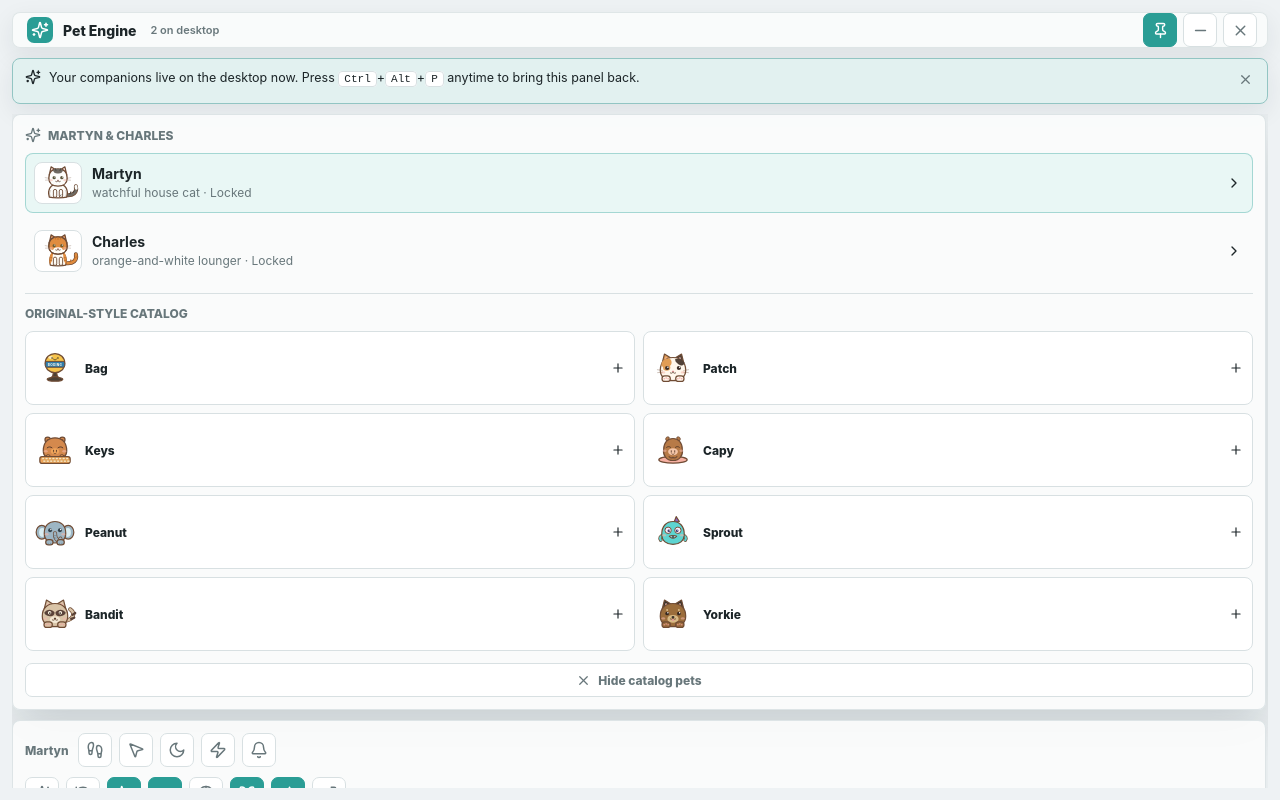
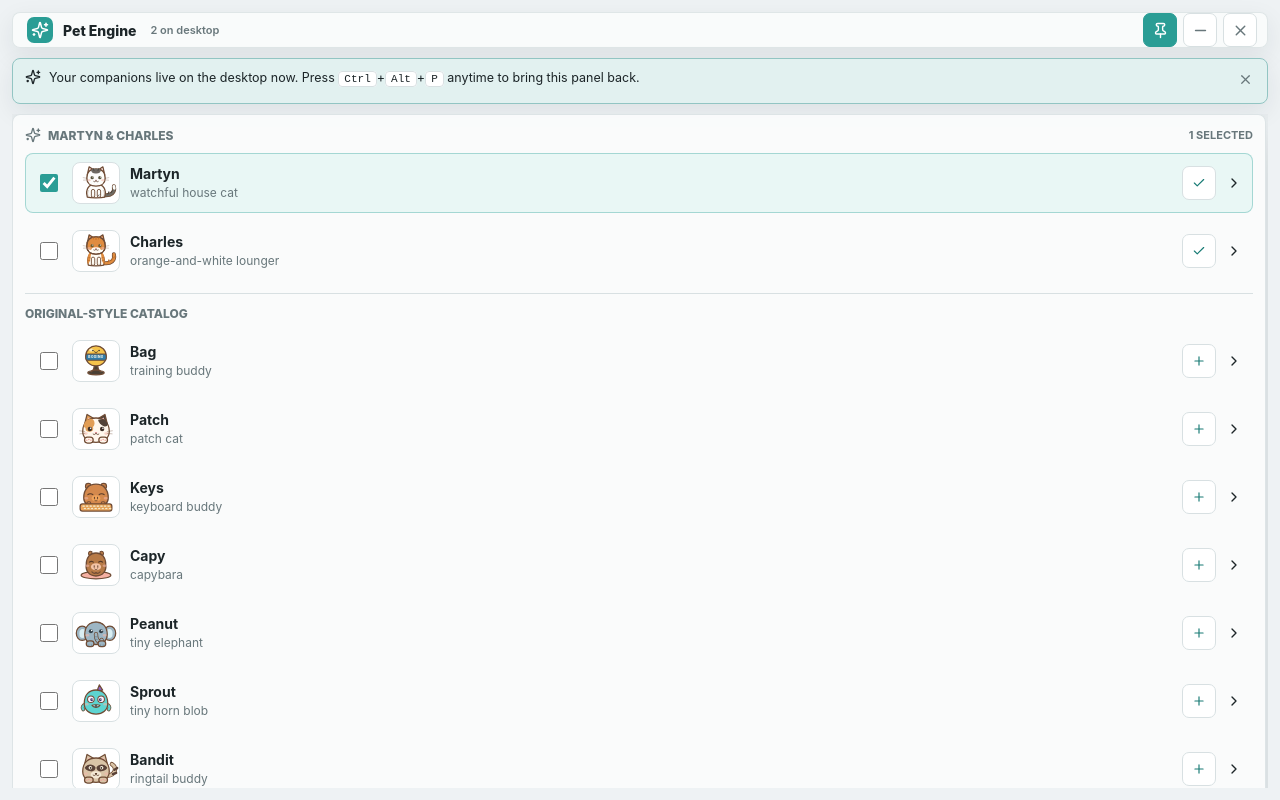
Before and after one commit to jbenzaquen42/Pet-Engine, a React (Vite) app: page / in a window 1280 px wide. Built offline with nearby package versions, Linux system fonts and the light colour scheme.

Commit message:
feat: add companion multi-edit controls

```diff
--- a/src/App.tsx
+++ b/src/App.tsx
@@ -6,9 +6,11 @@ import {
   findSelectedCompanion,
   getSummonedCompanions,
   normalizeCompanionState,
+  updateCompanionsByIds,
   setCompanionSummoned
 } from "./companionState";
 import { CommandBar } from "./components/CommandBar";
+import { CompanionEditor } from "./components/CompanionEditor";
 import { CompanionTray } from "./components/CompanionTray";
 import { ToolDrawer, type ToolTab } from "./components/ToolDrawer";
 import { uid, useLocalStorageState } from "./storage";
@@ -61,7 +63,8 @@ function App() {
   const [notes, setNotes] = useLocalStorageState(STORAGE_KEYS.notes, "Today feels lighter with company on the desktop.");
   const [tasks, setTasks] = useLocalStorageState<TaskItem[]>(STORAGE_KEYS.tasks, initialTasks);
   const [stats, setStats] = useLocalStorageState<StatsState>(STORAGE_KEYS.stats, initialStats);
-  const [selectedPetId, setSelectedPetId] = useState(() => summonedCompanions[0]?.id ?? "martyn");
+  const [focusedPetId, setFocusedPetId] = useState(() => summonedCompanions[0]?.id ?? "martyn");
+  const [selectedPetIds, setSelectedPetIds] = useState<string[]>(() => [summonedCompanions[0]?.id ?? "martyn"]);
   const [toolTab, setToolTab] = useState<ToolTab>("notes");
   const [newTask, setNewTask] = useState("");
   const [timerSeconds, setTimerSeconds] = useState(25 * 60);
@@ -69,7 +72,7 @@ function App() {
   const [firstRunSeen, setFirstRunSeen] = useLocalStorageState<boolean>(STORAGE_KEYS.firstRun, false);
   const showFirstRun = !firstRunSeen;
 
-  const selectedPet = findSelectedCompanion(companions, selectedPetId);
+  const selectedPet = findSelectedCompanion(companions, focusedPetId);
 
   const updateSettings = useCallback(
     (patch: Partial<EngineSettings>) => {
@@ -83,10 +86,10 @@ function App() {
   }, [setStats]);
 
   useEffect(() => {
-    if (!summonedCompanions.some((pet) => pet.id === selectedPetId) && summonedCompanions[0]) {
-      setSelectedPetId(summonedCompanions[0].id);
+    if (!summonedCompanions.some((pet) => pet.id === focusedPetId) && summonedCompanions[0]) {
+      setFocusedPetId(summonedCompanions[0].id);
     }
-  }, [summonedCompanions, selectedPetId]);
+  }, [focusedPetId, summonedCompanions]);
 
   useEffect(() => {
     if (!window.petEngine) {
@@ -187,10 +190,21 @@ function App() {
     (id: string, summoned: boolean) => {
       updateCompanions((current) => setCompanionSummoned(current, id, summoned));
       if (summoned) {
-        setSelectedPetId(id);
+        setFocusedPetId(id);
+        setSelectedPetIds([id]);
       }
     },
     [updateCompanions]
+  );
+
+  const updateSelectedCompanions = useCallback(
+    (patch: Partial<PetProfile>) => {
+      setCompanionState((current) => ({
+        ...current,
+        companions: updateCompanionsByIds(current.companions, selectedPetIds, patch)
+      }));
+    },
+    [selectedPetIds, setCompanionState]
   );
 
   const addTask = useCallback(() => {
@@ -231,9 +245,17 @@ function App() {
       <section className="workspace">
         <CompanionTray
           companions={companions}
-          selectedPetId={selectedPetId}
-          onSelect={setSelectedPetId}
+          focusedPetId={focusedPetId}
+          selectedPetIds={selectedPetIds}
+          onFocus={setFocusedPetId}
+          onSelectionChange={setSelectedPetIds}
           onToggleSummoned={toggleSummoned}
+        />
+
+        <CompanionEditor
+          companions={companions}
+          selectedPetIds={selectedPetIds}
+          onUpdateSelected={updateSelectedCompanions}
         />
 
         <CommandBar
@@ -244,10 +266,10 @@ function App() {
             window.petEngine?.pushCommand({
               behavior,
               target,
-              id: target === "selected" ? selectedPetId : undefined
+              id: target === "selected" ? focusedPetId : undefined
             })
           }
-          onCall={() => window.petEngine?.pushCommand({ behavior: "walk", target: "selected", id: selectedPetId })}
+          onCall={() => window.petEngine?.pushCommand({ behavior: "walk", target: "selected", id: focusedPetId })}
           onReset={() => window.petEngine?.pushCommand({ behavior: "idle", target: "all" })}
         />
 
--- /dev/null
+++ b/src/components/CompanionEditor.tsx
@@ -0,0 +1,60 @@
+import { getSharedNumberValue } from "../companionState";
+import type { PetProfile } from "../types";
+
+interface CompanionEditorProps {
+  companions: PetProfile[];
+  selectedPetIds: string[];
+  onUpdateSelected: (patch: Partial<PetProfile>) => void;
+}
+
+const fields = [
+  { key: "size", label: "Size", min: 0.65, max: 1.4, step: 0.01 },
+  { key: "speed", label: "Pace", min: 0.2, max: 1, step: 0.01 },
+  { key: "energy", label: "Energy", min: 0.05, max: 1, step: 0.01 }
+] as const;
+
+export function CompanionEditor({ companions, selectedPetIds, onUpdateSelected }: CompanionEditorProps) {
+  const selected = companions.filter((pet) => selectedPetIds.includes(pet.id));
+  if (selected.length === 0) {
+    return (
+      <section className="companion-editor" aria-label="Companion editor">
+        <h2>No companion selected</h2>
+      </section>
+    );
+  }
+
+  const heading = selected.length === 1 ? selected[0].name : `${selected.length} selected`;
+
+  return (
+    <section className="companion-editor" aria-label="Companion editor">
+      <div className="editor-head">
+        <h2>{heading}</h2>
+        <small>{selected.length === 1 ? selected[0].breedLabel : "Multi-edit"}</small>
+      </div>
+      <div className="editor-fields">
+        {fields.map((field) => {
+          const value = getSharedNumberValue(companions, selectedPetIds, field.key);
+          const numeric = typeof value === "number" ? value : Number(field.min);
+          return (
+            <label className="range-field" key={field.key}>
+              <span>
+                {field.label}
+                <strong>{value === "mixed" ? "Mixed" : `${Math.round(numeric * 100)}%`}</strong>
+              </span>
+              <input
+                type="range"
+                min={field.min}
+                max={field.max}
+                step={field.step}
+                value={numeric}
+                onChange={(event) =>
+                  onUpdateSelected({ [field.key]: Number(event.target.value) } as Partial<PetProfile>)
+                }
+              />
+            </label>
+          );
+        })}
+      </div>
+    </section>
+  );
+}
--- a/src/components/CompanionTray.tsx
+++ b/src/components/CompanionTray.tsx
@@ -1,15 +1,29 @@
-import { Check, ChevronRight, Plus, Sparkles, X } from "lucide-react";
+import { Check, ChevronRight, Plus, Sparkles } from "lucide-react";
 import { PetAvatar } from "../PetAvatar";
 import type { PetProfile } from "../types";
 
 interface CompanionTrayProps {
   companions: PetProfile[];
-  selectedPetId: string;
-  onSelect: (id: string) => void;
+  focusedPetId: string;
+  selectedPetIds: string[];
+  onFocus: (id: string) => void;
+  onSelectionChange: (ids: string[]) => void;
   onToggleSummoned: (id: string, summoned: boolean) => void;
 }
 
-export function CompanionTray({ companions, selectedPetId, onSelect, onToggleSummoned }: CompanionTrayProps) {
+function buildNextSelection(selectedPetIds: string[], petId: string, checked: boolean) {
+  const next = checked ? [...selectedPetIds, petId] : selectedPetIds.filter((id) => id !== petId);
+  return next.length ? next : [petId];
+}
+
+export function CompanionTray({
+  companions,
+  focusedPetId,
+  selectedPetIds,
+  onFocus,
+  onSelectionChange,
+  onToggleSummoned
+}: CompanionTrayProps) {
   const custom = companions.filter((pet) => pet.kind === "custom");
   const catalog = companions.filter((pet) => pet.kind === "catalog");
 
@@ -19,53 +33,103 @@ export function CompanionTray({ companions, selectedPetId, onSelect, onToggleSum
         <div className="section-title">
           <Sparkles size={16} />
           Martyn & Charles
+          <small className="selection-count">{selectedPetIds.length} selected</small>
         </div>
         <div className="pet-list">
           {custom.map((pet) => (
-            <button
-              className={`pet-card ${selectedPetId === pet.id ? "active" : ""}`}
+            <div
+              className={`pet-card ${focusedPetId === pet.id ? "active" : ""}`}
               key={pet.id}
-              type="button"
-              onClick={() => onSelect(pet.id)}
+              onClick={() => onFocus(pet.id)}
+              onKeyDown={(event) => {
+                if (event.key === "Enter" || event.key === " ") {
+                  event.preventDefault();
+                  onFocus(pet.id);
+                }
+              }}
+              role="button"
+              tabIndex={0}
             >
+              <span className="pet-select" onClick={(event) => event.stopPropagation()}>
+                <input
+                  type="checkbox"
+                  checked={selectedPetIds.includes(pet.id)}
+                  onChange={(event) => onSelectionChange(buildNextSelection(selectedPetIds, pet.id, event.target.checked))}
+                  aria-label={`Edit ${pet.name}`}
+                />
+              </span>
               <span className="pet-thumb">
                 <PetAvatar pet={pet} compact />
               </span>
               <span>
                 <strong>{pet.name}</strong>
-                <small>{pet.breedLabel} · Locked</small>
+                <small>{pet.breedLabel}</small>
               </span>
+              <button
+                className="summon-button"
+                type="button"
+                onClick={(event) => {
+                  event.stopPropagation();
+                  onToggleSummoned(pet.id, !pet.summoned);
+                }}
+                aria-label={`${pet.summoned ? "Hide" : "Summon"} ${pet.name}`}
+              >
+                {pet.summoned ? <Check size={14} /> : <Plus size={14} />}
+              </button>
               <ChevronRight size={16} />
-            </button>
+            </div>
           ))}
         </div>
       </section>
 
       <section className="tray-section catalog-section">
         <div className="section-title">Original-style catalog</div>
-        <div className="catalog-grid">
+        <div className="pet-list">
           {catalog.map((pet) => (
-            <button
-              className={`catalog-pet ${pet.summoned ? "summoned" : ""}`}
+            <div
+              className={`pet-card ${focusedPetId === pet.id ? "active" : ""}`}
               key={pet.id}
-              type="button"
-              onClick={() => onToggleSummoned(pet.id, !pet.summoned)}
-              aria-label={`${pet.summoned ? "Hide" : "Summon"} ${pet.name}`}
+              onClick={() => onFocus(pet.id)}
+              onKeyDown={(event) => {
+                if (event.key === "Enter" || event.key === " ") {
+                  event.preventDefault();
+                  onFocus(pet.id);
+                }
+              }}
+              role="button"
+              tabIndex={0}
             >
-              <span className="catalog-thumb">
+              <span className="pet-select" onClick={(event) => event.stopPropagation()}>
+                <input
+                  type="checkbox"
+                  checked={selectedPetIds.includes(pet.id)}
+                  onChange={(event) => onSelectionChange(buildNextSelection(selectedPetIds, pet.id, event.target.checked))}
+                  aria-label={`Edit ${pet.name}`}
+                />
+              </span>
+              <span className="pet-thumb">
                 <PetAvatar pet={pet} compact />
               </span>
-              <span>{pet.name}</span>
-              {pet.summoned ? <Check size={14} /> : <Plus size={14} />}
-            </button>
+              <span>
+                <strong>{pet.name}</strong>
+                <small>{pet.breedLabel}</small>
+              </span>
+              <button
+                className="summon-button"
+                type="button"
+                onClick={(event) => {
+                  event.stopPropagation();
+                  onToggleSummoned(pet.id, !pet.summoned);
+                }}
+                aria-label={`${pet.summoned ? "Hide" : "Summon"} ${pet.name}`}
+              >
+                {pet.summoned ? <Check size={14} /> : <Plus size={14} />}
+              </button>
+              <ChevronRight size={16} />
+            </div>
           ))}
         </div>
       </section>
-
-      <button className="clear-catalog" type="button" onClick={() => catalog.forEach((pet) => onToggleSummoned(pet.id, false))}>
-        <X size={15} />
-        Hide catalog pets
-      </button>
     </aside>
   );
 }
--- a/src/styles.css
+++ b/src/styles.css
@@ -211,6 +211,13 @@ button {
   letter-spacing: 0;
 }
 
+.selection-count {
+  margin-left: auto;
+  color: var(--muted);
+  font-size: 11px;
+  font-weight: 700;
+}
+
 .pet-list {
   display: grid;
   gap: 8px;
@@ -219,7 +226,7 @@ button {
 .pet-card {
   width: 100%;
   display: grid;
-  grid-template-columns: 48px minmax(0, 1fr) 18px;
+  grid-template-columns: 28px 48px minmax(0, 1fr) 34px 18px;
   align-items: center;
   gap: 10px;
   padding: 8px;
@@ -250,6 +257,19 @@ button {
   overflow: hidden;
 }
 
+.pet-select {
+  width: 28px;
+  height: 28px;
+  display: grid;
+  place-items: center;
+}
+
+.pet-select input {
+  width: 18px;
+  height: 18px;
+  accent-color: var(--teal);
+}
+
 .pet-card strong,
 .pet-card small {
   display: block;
@@ -269,60 +289,53 @@ button {
   font-size: 12px;
 }
 
+.summon-button {
+  width: 34px;
+  height: 34px;
+  display: grid;
+  place-items: center;
+  border: 1px solid var(--line);
+  border-radius: 7px;
+  background: white;
+  color: var(--teal-dark);
+  cursor: pointer;
+}
+
 .catalog-section {
   padding-top: 12px;
   border-top: 1px solid var(--line);
 }
 
-.catalog-grid {
+.companion-editor {
   display: grid;
-  grid-template-columns: repeat(2, minmax(0, 1fr));
+  gap: 12px;
+  padding: 12px;
+  border: 1px solid rgb(216 224 226 / 0.86);
+  border-radius: 8px;
+  background: rgb(251 252 252 / 0.9);
+  box-shadow: 0 8px 24px rgb(21 43 48 / 0.06);
+}
+
+.editor-head {
+  display: flex;
+  align-items: baseline;
+  justify-content: space-between;
   gap: 8px;
 }
 
-.catalog-pet {
-  min-width: 0;
-  min-height: 74px;
-  display: grid;
-  grid-template-columns: 44px minmax(0, 1fr) 16px;
-  align-items: center;
-  gap: 8px;
-  padding: 7px;
-  border: 1px solid var(--line);
-  border-radius: 8px;
-  background: white;
-  cursor: pointer;
-  font-size: 12px;
-  font-weight: 760;
-  text-align: left;
+.editor-head h2 {
+  margin: 0;
+  font-size: 15px;
 }
 
-.catalog-pet.summoned {
-  border-color: rgb(42 157 149 / 0.42);
-  background: #e9f7f5;
+.editor-head small {
+  color: var(--muted);
+  font-weight: 700;
 }
 
-.catalog-thumb {
-  width: 44px;
-  height: 38px;
+.editor-fields {
   display: grid;
-  place-items: center;
-  overflow: hidden;
-}
-
-.clear-catalog {
-  min-height: 34px;
-  display: inline-flex;
-  align-items: center;
-  justify-content: center;
-  gap: 7px;
-  border: 1px solid var(--line);
-  border-radius: 7px;
-  background: white;
-  color: var(--muted);
-  cursor: pointer;
-  font-size: 12px;
-  font-weight: 760;
+  gap: 10px;
 }
 
 .editor-section {
@@ -337,6 +350,12 @@ button {
   color: var(--muted);
   font-size: 12px;
   font-weight: 700;
+}
+
+.range-field span {
+  display: flex;
+  justify-content: space-between;
+  gap: 8px;
 }
 
 .field input,
```
Also changed, not shown: .superpowers/sdd/task-2-report.md (added), 2 other files (tests, documents, lock files or other folders).
